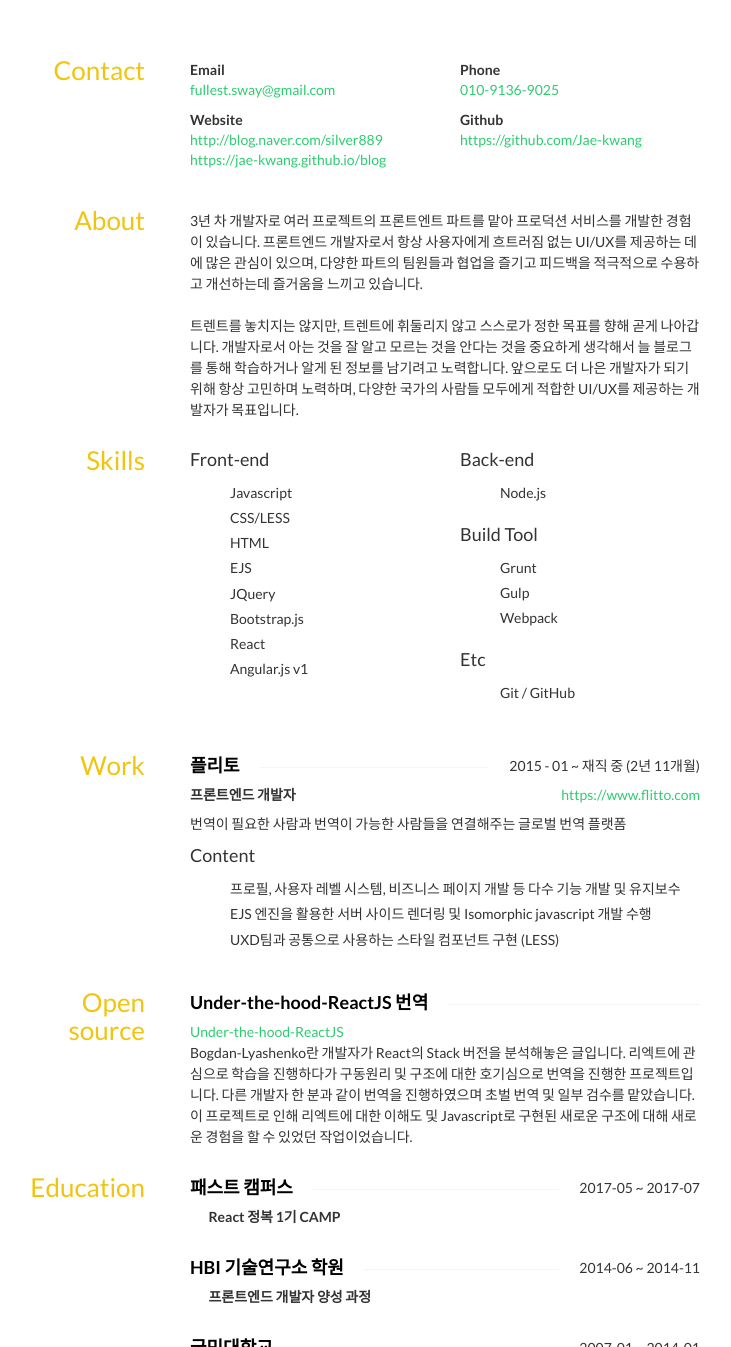
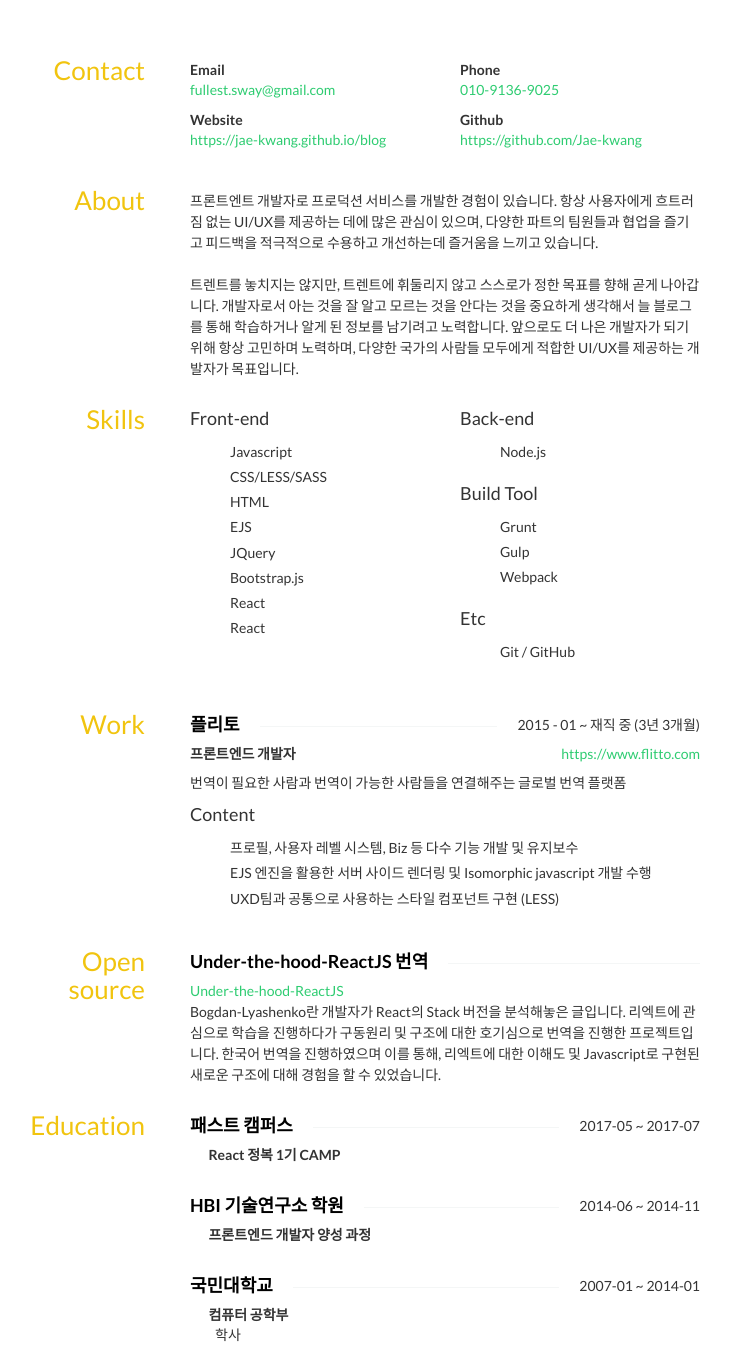
Before and after one commit to Jae-kwang/Jae-kwang.github.io, a plain HTML site: page index.html in a window 1280 px wide. Shown: the part 240-1587 px from the top of the page, without its empty margins (285-1016 px from the left). Drawn offline with nearby package versions, Linux system fonts and the light colour scheme; some icons are missing.

Commit message:
resume 최신화

```diff
--- a/index.html
+++ b/index.html
@@ -45,7 +45,6 @@
         <div class="col-sm-6">
           <strong>Website</strong>
           <div class="website">
-            <a href="http://blog.naver.com/silver889" target="_blank">http://blog.naver.com/silver889</a>
             <a href="https://jae-kwang.github.io/blog" target="_blank">https://jae-kwang.github.io/blog</a>
           </div>
         </div>
@@ -64,8 +63,8 @@
     </aside>
     <div class="col-sm-9">
       <p>
-        3년 차 개발자로 여러 프로젝트의 프론트엔트 파트를 맡아 프로덕션 서비스를 개발한 경험이 있습니다.
-        프론트엔드 개발자로서 항상 사용자에게 흐트러짐 없는 UI/UX를 제공하는 데에 많은 관심이 있으며,
+        프론트엔트 개발자로 프로덕션 서비스를 개발한 경험이 있습니다.
+        항상 사용자에게 흐트러짐 없는 UI/UX를 제공하는 데에 많은 관심이 있으며,
         다양한 파트의 팀원들과 협업을 즐기고 피드백을 적극적으로 수용하고 개선하는데 즐거움을 느끼고 있습니다.
         <br/><br/>
         트렌트를 놓치지는 않지만, 트렌트에 휘둘리지 않고 스스로가 정한 목표를 향해 곧게 나아갑니다.
@@ -86,13 +85,13 @@
           </div>
           <ul class="keywords">
             <li>Javascript</li>
-            <li>CSS/LESS</li>
+            <li>CSS/LESS/SASS</li>
             <li>HTML</li>
             <li>EJS</li>
             <li>JQuery</li>
             <li>Bootstrap.js</li>
             <li>React</li>
-            <li>Angular.js v1</li>
+            <li>React</li>
           </ul>
         </div>
         <div class="col-sm-6">
@@ -133,7 +132,7 @@
         <div class="col-sm-12">
           <h4 class="strike-through">
             <span>플리토</span>
-            <span class="date">2015 - 01 ~ 재직 중 (2년 11개월)</span>
+            <span class="date">2015 - 01 ~ 재직 중 (3년 3개월)</span>
           </h4>
           <div class="website pull-right">
             <a href="https://www.flitto.com" target="_blank">https://www.flitto.com</a>
@@ -144,7 +143,7 @@
           </div>
           <h4>Content</h4>
           <ul class="highlights">
-            <li class="bullet">프로필, 사용자 레벨 시스템, 비즈니스 페이지 개발 등 다수 기능 개발 및 유지보수</li>
+            <li class="bullet">프로필, 사용자 레벨 시스템, Biz 등 다수 기능 개발 및 유지보수</li>
             <li class="bullet">EJS 엔진을 활용한 서버 사이드 렌더링 및 Isomorphic javascript 개발 수행</li>
             <li class="bullet">UXD팀과 공통으로 사용하는 스타일 컴포넌트 구현 (LESS)</li>
           </ul>
@@ -168,8 +167,8 @@
           <div class="summary">
             <p>
               Bogdan-Lyashenko란 개발자가 React의 Stack 버전을 분석해놓은 글입니다.
-              리엑트에 관심으로 학습을 진행하다가 구동원리 및 구조에 대한 호기심으로 번역을 진행한 프로젝트입니다. 다른 개발자 한 분과 같이 번역을 진행하였으며 초벌 번역 및 일부 검수를 맡았습니다.
-              이 프로젝트로 인해 리엑트에 대한 이해도 및 Javascript로 구현된 새로운 구조에 대해 새로운 경험을 할 수 있었던 작업이었습니다.
+              리엑트에 관심으로 학습을 진행하다가 구동원리 및 구조에 대한 호기심으로 번역을 진행한 프로젝트입니다. 한국어 번역을 진행하였으며 이를 통해,
+              리엑트에 대한 이해도 및 Javascript로 구현된 새로운 구조에 대해 경험을 할 수 있었습니다.
             </p>
           </div>
         </div>
```
